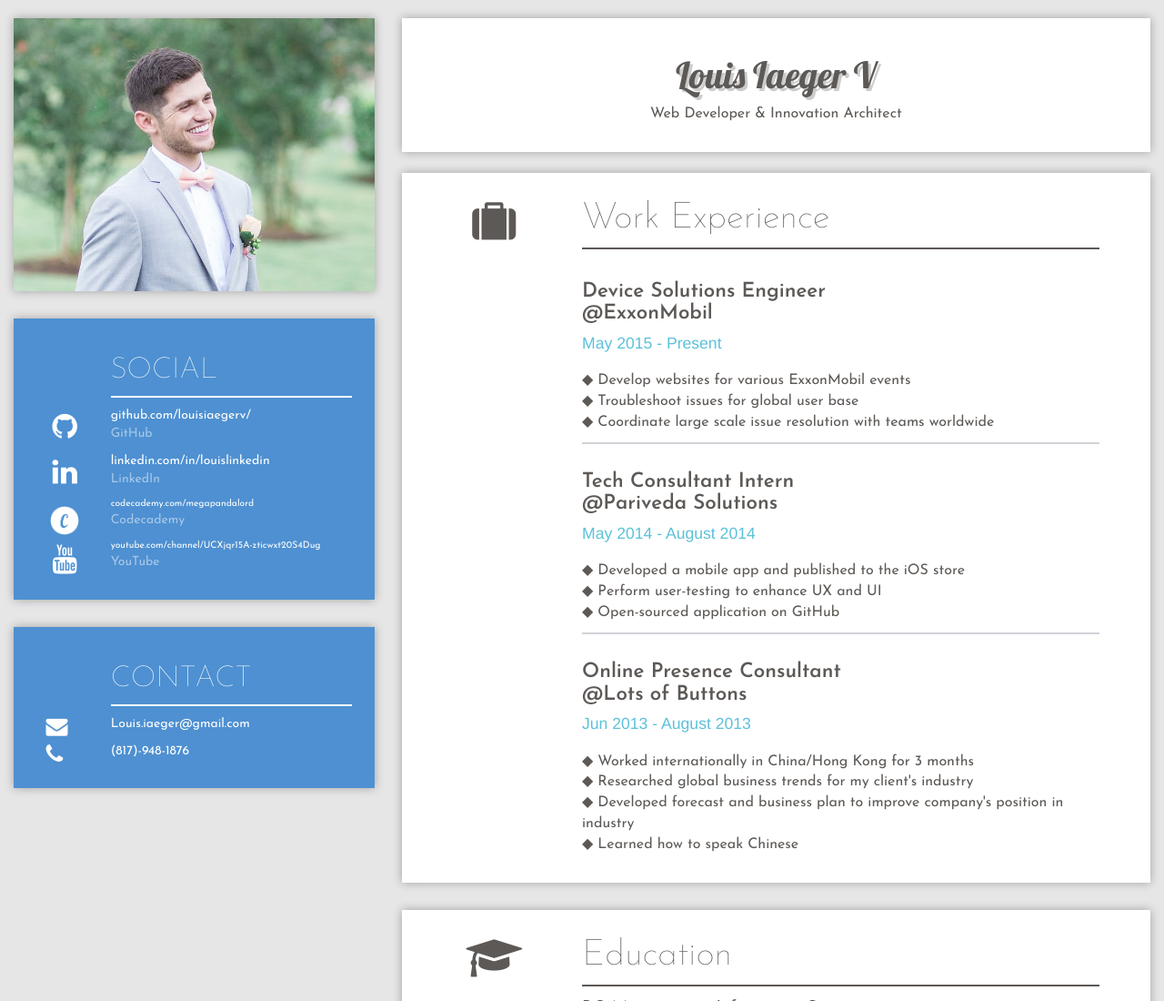
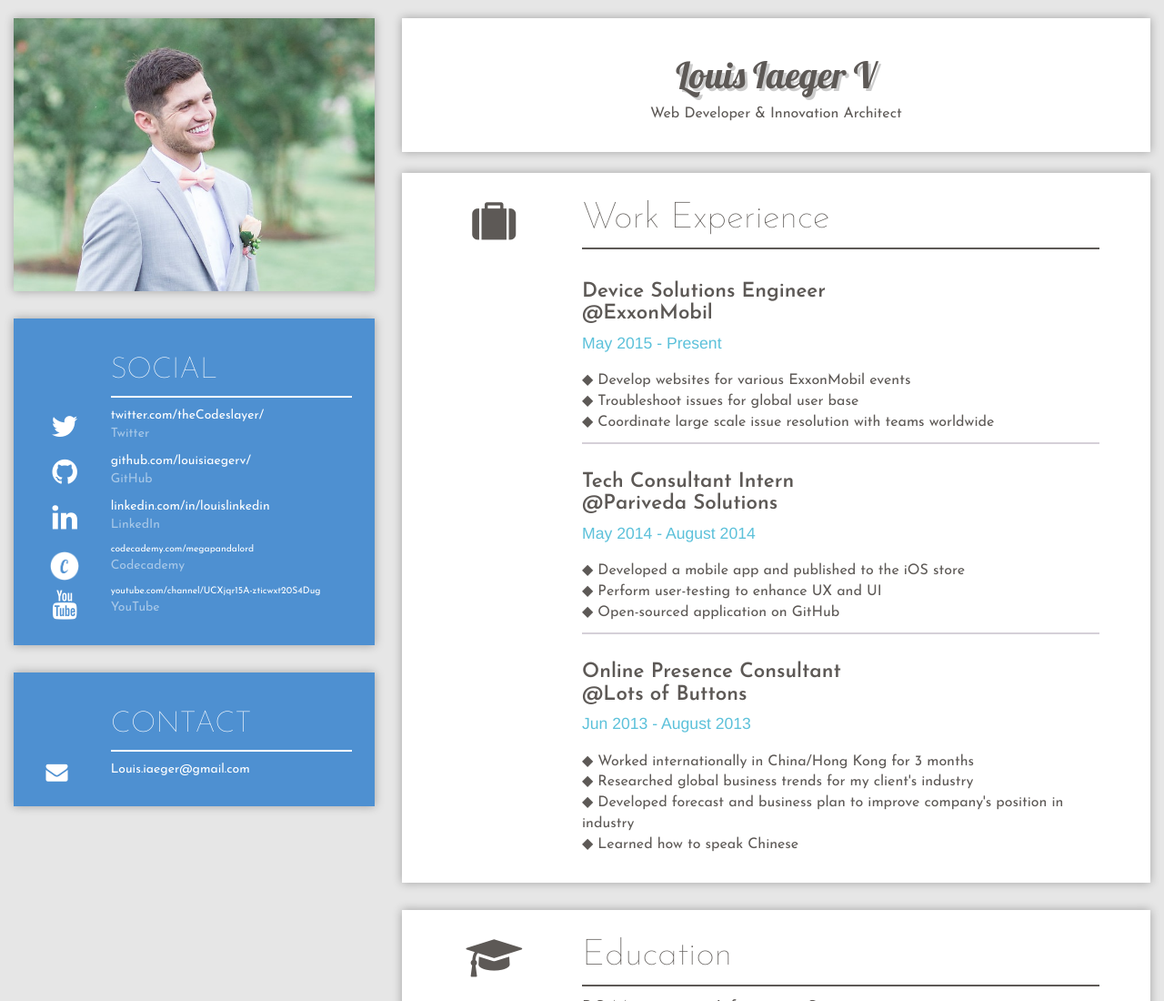
Before and after one commit to louisiaegerv/resume, a plain HTML site: page index.html in a window 1280 px wide. Shown: the top 1100 px of the page at 91% size. Drawn offline with nearby package versions, Linux system fonts and the light colour scheme; a web font is replaced by a local one.

Commit message:
Add twitter

```diff
--- a/index.html
+++ b/index.html
@@ -36,28 +36,35 @@
           </div>
 
           <div class="row">
-            <div class="col-xs-3 col-sm-2 col-sm-offset-1 socialIcon">
+            <div class="col-xs-2 col-sm-2 col-sm-offset-1 col-xs-offset-1 socialIcon">
+              <a href="https://twitter.com/theCodeslayer/"><i class="fa fa-twitter" aria-hidden="true"></i></a>
+            </div>
+            <div class="col-xs-8 invis">
+              <p class="account">twitter.com/theCodeslayer/</p>
+              <p class="fadeTextColor">Twitter</p>
+            </div>
+            <div class="col-xs-2 col-sm-2 col-sm-offset-1 socialIcon">
               <a href="https://github.com/louisiaegerv/"><i class="fa fa-github" aria-hidden="true"></i></a>
             </div>
             <div class="col-xs-8 invis">
               <p class="account">github.com/louisiaegerv/</p>
               <p class="fadeTextColor">GitHub</p>
             </div>
-            <div class="col-xs-3 col-sm-2 col-sm-offset-1 socialIcon">
+            <div class="col-xs-2 col-sm-2 col-sm-offset-1 socialIcon">
               <a href="https://www.linkedin.com/in/louislinkedin"><i class="fa fa-linkedin" aria-hidden="true"></i></a>
             </div>
             <div class="col-xs-8 invis">
               <p class="account">linkedin.com/in/louislinkedin</p>
               <p class="fadeTextColor">LinkedIn</p>
             </div>
-            <div class="col-xs-3  col-sm-2 col-sm-offset-1 socialIcon">
+            <div class="col-xs-2  col-sm-2 col-sm-offset-1 socialIcon">
               <a href="https://www.codecademy.com/megapandalord"><img src="assets/img/cc2w.png" alt="Codecademy"></a>
             </div>
             <div class="col-xs-8 invis">
               <p class="account shrinkText">codecademy.com/megapandalord</p>
               <p class="fadeTextColor">Codecademy</p>
             </div>
-            <div class="col-xs-3 col-sm-2 col-sm-offset-1 socialIcon">
+            <div class="col-xs-2 col-sm-2 col-sm-offset-1 socialIcon">
               <a href="https://www.youtube.com/channel/UCXjqr15A-zticwxt20S4Dug"><i class="fa fa-youtube" aria-hidden="true"></i></a>
             </div>
             <div class="col-xs-8 invis">
@@ -201,15 +208,6 @@
             </div>
           </div>
 
-          <div class="row">
-            <div class="col-xs-3 col-sm-2 col-sm-offset-1">
-              <i class="fa fa-phone" aria-hidden="true"></i>
-            </div>
-            <div class="col-xs-8">
-              <p>(817)-948-1876</p>
-            </div>
-          </div>
-
         </div>
       </div>
 
```
